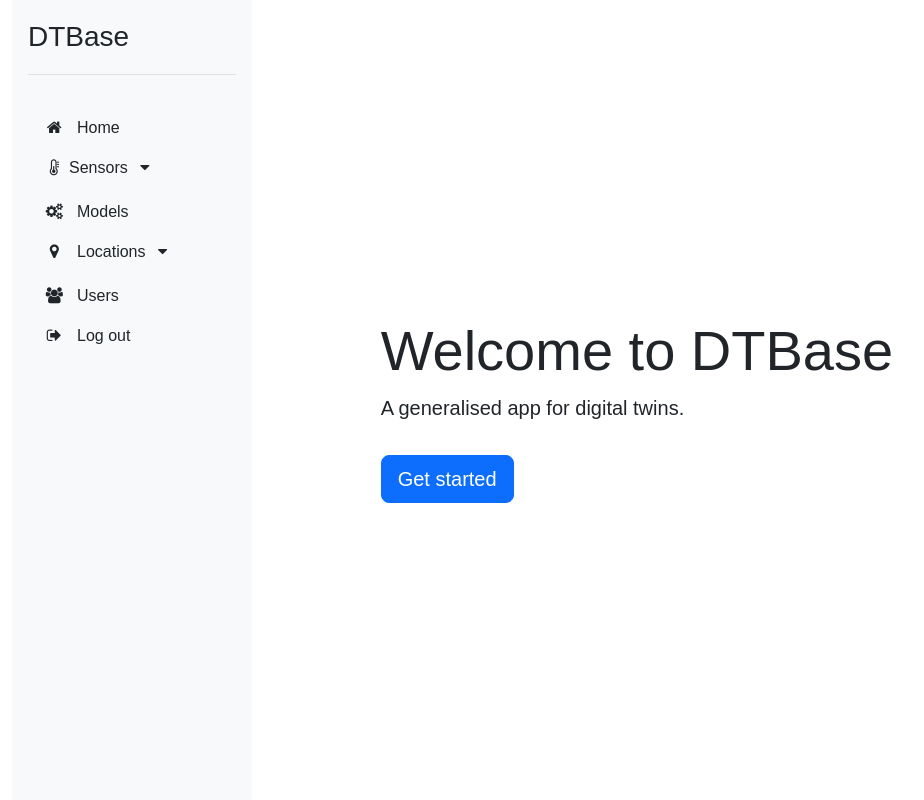
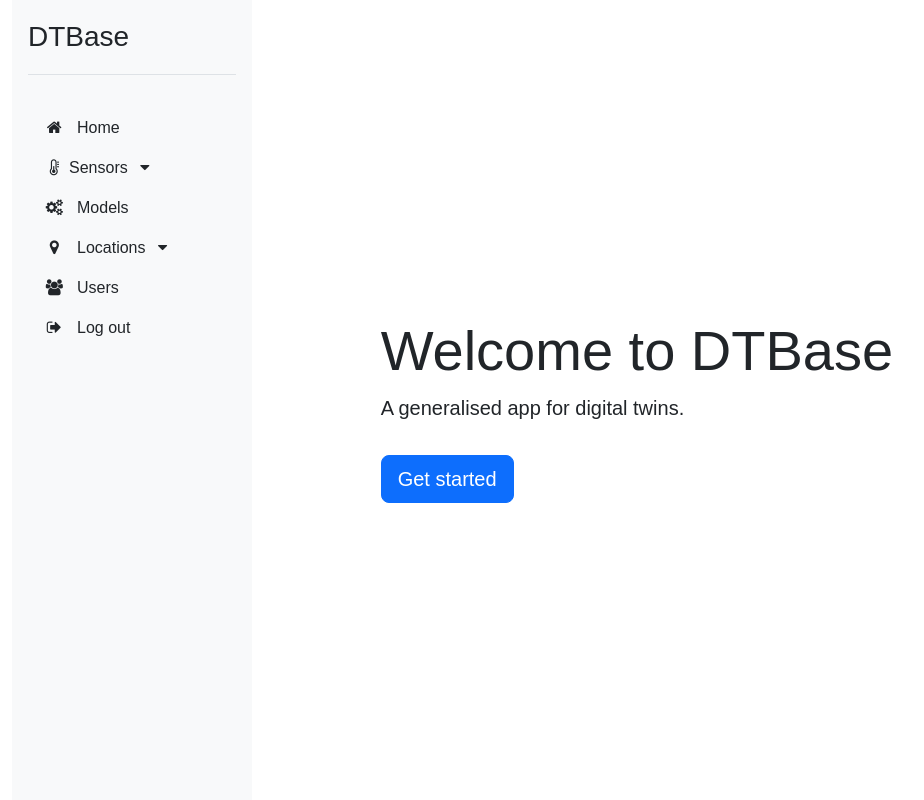
Before and after one commit to alan-turing-institute/DTBase, a Flask app: template dtbase/webapp/app/home/templates/index.html in a window 1280 px wide; the page is wider, and only the part inside the window is pictured. Shown: that part, without its empty margins (0-924 px from the left). Run offline with Flask 3, Linux system fonts and the light colour scheme; the template is opened without the code that fills it, so the values that code supplies are empty; parts of the project's set-up code (start-up, migrations or seed data) failed here and were passed over; some libraries are stand-ins or nearby versions.

Commit message:
Small fixes to sidebar

```diff
--- a/dtbase/webapp/app/base/templates/site_template/sidebar.html
+++ b/dtbase/webapp/app/base/templates/site_template/sidebar.html
@@ -2,7 +2,9 @@
   <a href="/" class="d-flex mb-3 mb-md-0 me-md-auto link-dark text-decoration-none pb-3 border-bottom w-100">
     <span class="fs-3">DTBase</span>
   </a>
+
   <hr>
+
   <ul class="nav nav-pills flex-column mb-auto">
     <li class="nav-item">
       <a href="/home/index"
@@ -13,7 +15,7 @@
       </a>
     </li>
 
-    <li class="mb-1">
+    <li class="nav-item">
       <button
         class="btn btn-toggle align-items-center rounded border-0 nav-link text-dark {{ 'active text-white' if request.path == '/sensors/index' else '' }}"
         data-bs-toggle="collapse" data-bs-target="#sensorsCollapse" aria-expanded="false">
@@ -23,13 +25,13 @@
       </button>
       <div class="collapse" id="sensorsCollapse">
         <ul class="btn-toggle-nav list-unstyled fw-normal pb-1 small">
-	  <li><a href="/sensors/add-sensor-type" class="link-dark rounded text-decoration-none ms-4 ">Add sensor type</a>
+          <li><a href="/sensors/add-sensor-type" class="link-dark rounded text-decoration-none ms-4 ">Add sensor type</a>
           </li>
-	  <li><a href="/sensors/add-sensor" class="link-dark rounded text-decoration-none ms-4 ">Add sensor</a>
+          <li><a href="/sensors/add-sensor" class="link-dark rounded text-decoration-none ms-4 ">Add sensor</a>
           </li>
-	  <li><a href="/sensors/sensor-list" class="link-dark rounded text-decoration-none ms-4 ">List sensors</a>
+          <li><a href="/sensors/sensor-list" class="link-dark rounded text-decoration-none ms-4 ">List sensors</a>
           </li>
-	  <li><a href="/sensors/time-series-plots" class="link-dark rounded text-decoration-none ms-4 ">Time-series plots</a>
+          <li><a href="/sensors/time-series-plots" class="link-dark rounded text-decoration-none ms-4 ">Time-series plots</a>
           </li>
           <li><a href="/sensors/readings" class="link-dark rounded text-decoration-none ms-4 ">Raw sensor readings</a>
           </li>
@@ -37,7 +39,8 @@
         </ul>
       </div>
     </li>
-    <li>
+
+    <li class="nav-item">
       <a href="/models/index"
         class="nav-link text-dark {{ 'active text-white' if request.path == '/models/index' else '' }}">
         <i class="fa fa-cogs me-2 fa-fw"></i>
@@ -45,8 +48,7 @@
       </a>
     </li>
 
-
-    <li class="mb-1">
+    <li class="nav-item">
       <button
         class="btn btn-toggle align-items-center rounded border-0 nav-link text-dark {{ 'active text-white' if request.path == '/locations/index' else '' }}"
         data-bs-toggle="collapse" data-bs-target="#locationsCollapse" aria-expanded="false">
@@ -68,7 +70,7 @@
     </li>
 
 
-    <li>
+    <li class="nav-item">
       <a href="/users/index"
         class="nav-link text-dark {{ 'active text-white' if request.path == '/users/index' else '' }}">
         <i class="fa fa-users me-2 fa-fw"></i>
@@ -76,7 +78,7 @@
       </a>
     </li>
 
-    <li>
+    <li class="nav-item">
       <a href="/logout"
         class="nav-link text-dark {{ 'active text-white' if request.path == '/logout' else '' }}">
         <i class="fa fa-sign-out me-2 fa-fw"></i>
```
